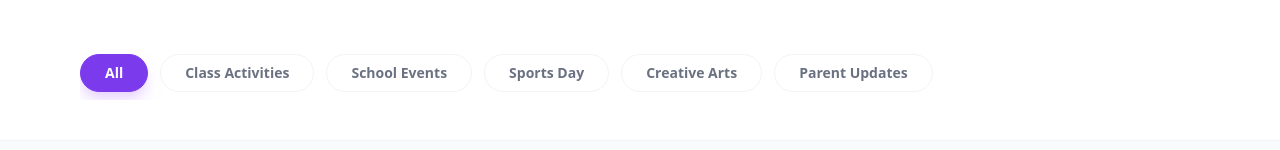
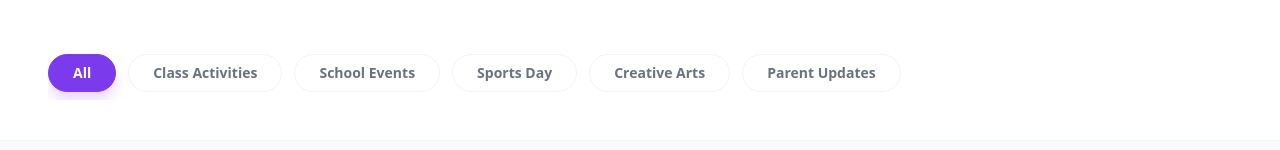
Before and after one commit to Fhave/JMNPS, a React (Vite) app: page /news in a window 1280 px wide. Shown: the part 386-536 px from the top of the page. Built offline with nearby package versions, Linux system fonts and the light colour scheme.

Commit message:
scroll fix

```diff
--- a/src/index.css
+++ b/src/index.css
@@ -6,8 +6,8 @@
     display: none;
   }
   .no-scrollbar {
-    -ms-overflow-style: none;  /* IE and Edge */
-    scrollbar-width: none;  /* Firefox */
+    -ms-overflow-style: none;
+    scrollbar-width: none;
   }
 }
 
--- a/src/pages/News.jsx
+++ b/src/pages/News.jsx
@@ -179,7 +179,7 @@ export default function News() {
           </div>
 
           {/* Categories */}
-          <div className="mx-auto mt-12 flex max-w-7xl items-center gap-4 px-4">
+          <div className="mx-auto mt-12 flex max-w-7xl items-center">
             {/* Left Indicator */}
             <div
               className={`transition-opacity duration-300 ${showLeftArrow ? "opacity-100" : "opacity-0"}`}
```
